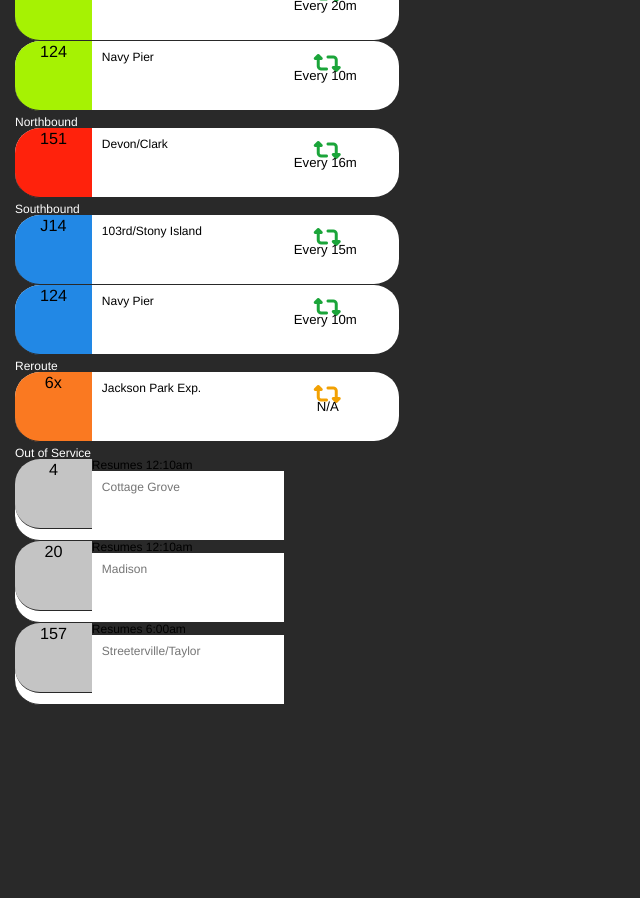
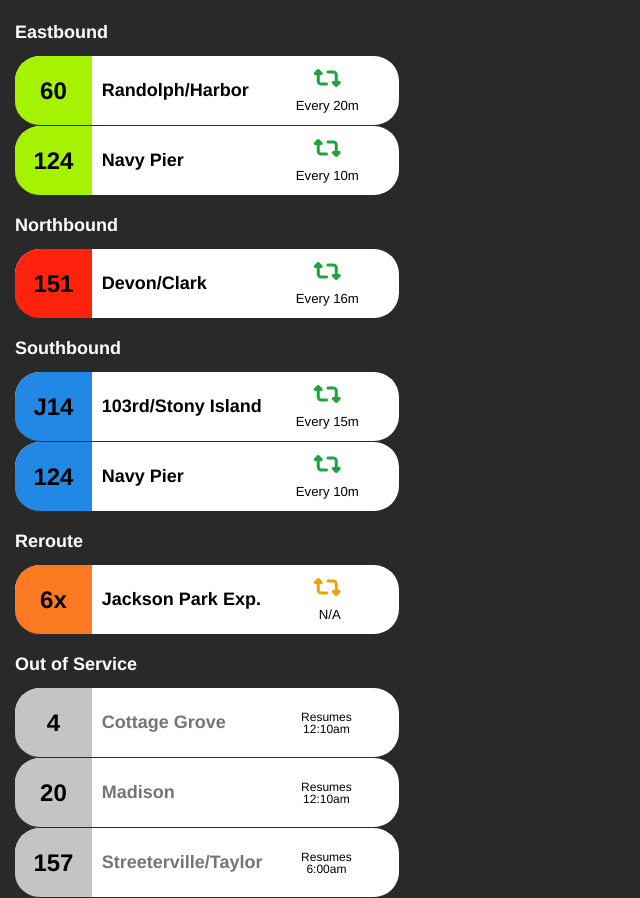
Before and after one commit to baxtervaz/baxtervaz2.github.io, a plain HTML site: page index.html in a window 1280 px wide. Shown: the part 395-1293 px from the top of the page, without its empty margins (0-640 px from the left). Before the commit the page ends 1100 px from the top, so only its background shows below. Drawn offline with Linux system fonts and the light colour scheme.

Commit message:
Update style.css

```diff
--- a/css/style.css
+++ b/css/style.css
@@ -21,7 +21,10 @@
 .header {
   background-color: #292929;
   text-align: center;
-  font-size: 1.5em;
+  padding-top: 20px;
+  padding-bottom: 20px;
+  font-size: 2.25em;
+  font-weight: bold;
   color: #fff;
 }
 
@@ -41,7 +44,10 @@
   background-color: #292929;
   color: #fff;
   text-align: left;
-  padding-top: 5px;
+  padding-top: 20px;
+  padding-bottom: 15px;
+  font-size: 1.5em;
+  font-weight: bold;
   margin-left: 15px;
 }
 
@@ -51,9 +57,10 @@
   width: 20%;
   height: 70px;
   float: left;
-  font-size: 1.35em;
+  font-size: 2em;
+  font-weight: bold;
   text-align: center;
-  padding-top: 2px;
+  padding-top: 22.5px;
   border-top-left-radius: 25px;
   border-bottom-left-radius: 25px;
   border-bottom: 1px solid #292929;
@@ -64,9 +71,10 @@
   width: 20%;
   height: 70px;
   float: left;
-  font-size: 1.35em;
+  font-size: 2em;
+  font-weight: bold;
   text-align: center;
-  padding-top: 2px;
+  padding-top: 22.5px;
   border-top-left-radius: 25px;
   border-bottom-left-radius: 25px;
   border-bottom: 1px solid #292929;
@@ -77,9 +85,10 @@
   width: 20%;
   height: 70px;
   float: left;
-  font-size: 1.35em;
+  font-size: 2em;
+  font-weight: bold;
   text-align: center;
-  padding-top: 2px;
+  padding-top: 22.5px;
   border-top-left-radius: 25px;
   border-bottom-left-radius: 25px;
   border-bottom: 1px solid #292929;
@@ -90,9 +99,10 @@
   width: 20%;
   height: 70px;
   float: left;
-  font-size: 1.35em;
+  font-size: 2em;
+  font-weight: bold;
   text-align: center;
-  padding-top: 2px;
+  padding-top: 22.5px;
   border-top-left-radius: 25px;
   border-bottom-left-radius: 25px;
   border-bottom: 1px solid #292929;
@@ -103,9 +113,10 @@
   width: 20%;
   height: 70px;
   float: left;
-  font-size: 1.35em;
+  font-size: 2em;
+  font-weight: bold;
   text-align: center;
-  padding-top: 2px;
+  padding-top: 22.5px;
   border-top-left-radius: 25px;
   border-bottom-left-radius: 25px;
   border-bottom: 1px solid #292929;
@@ -114,10 +125,11 @@
 /* Bus stop destination */
 .stop {
   background-color: #fff;
-  padding: 9.9px 9.9px 9.9px 9.9px;
+  padding: 25px 9.9px 9.9px 9.9px;
   height: 70px;
   width: 70%;
-  font-size: 1em;
+  font-size: 1.5em;
+  font-weight: bold;
   text-indent: 10px;
   text-align: left;
   border-bottom: 1px solid #292929;
@@ -128,10 +140,11 @@
 .stop-null {
   color: #757575;
   background-color: #fff;
-  padding: 9.9px 9.9px 9.9px 9.9px;
+  padding: 25px 9.9px 9.9px 9.9px;
   height: 70px;
   width: 70%;
-  font-size: 1em;
+  font-size: 1.5em;
+  font-weight: bold;
   text-indent: 10px;
   text-align: left;
   border-bottom: 1px solid #292929;
@@ -164,24 +177,12 @@
   border-bottom-right-radius: 25px;
 }
 
-.refresh-null {
-  color: #000;
-  float: right;
-  background-color: #fff;
-  padding-top: 6px;
-  padding-right: 30px;
-  height: 69px;
-  width: 30%;
-  text-align: center;
-  border-top-right-radius: 25px;
-  border-bottom-right-radius: 25px;
-}
-
 /* Frequency -- Time */
 .time {
   color: #000;
-  padding-bottom: 30px;
   width: 100%;
+  padding-top: 15px;
+  padding-left: 2px;
   line-height: 2px;
   font-size: 1.10em;
   text-align: left;
@@ -192,8 +193,9 @@
 
 .time-rr {
   color: #000;
-  padding-bottom: 30px;
   width: 100%;
+  padding-top: 15px;
+  padding-left: 2px;
   line-height: 2px;
   font-size: 1.10em;
   text-align: left;
@@ -201,3 +203,16 @@
   border-top-right-radius: 25px;
   border-bottom-right-radius: 25px;
 }
+
+.time-null {
+  color: #000;
+  float: right;
+  background-color: #fff;
+  padding-top: 22.5px;
+  padding-right: 30px;
+  height: 69px;
+  width: 30%;
+  text-align: center;
+  border-top-right-radius: 25px;
+  border-bottom-right-radius: 25px;
+}
```
